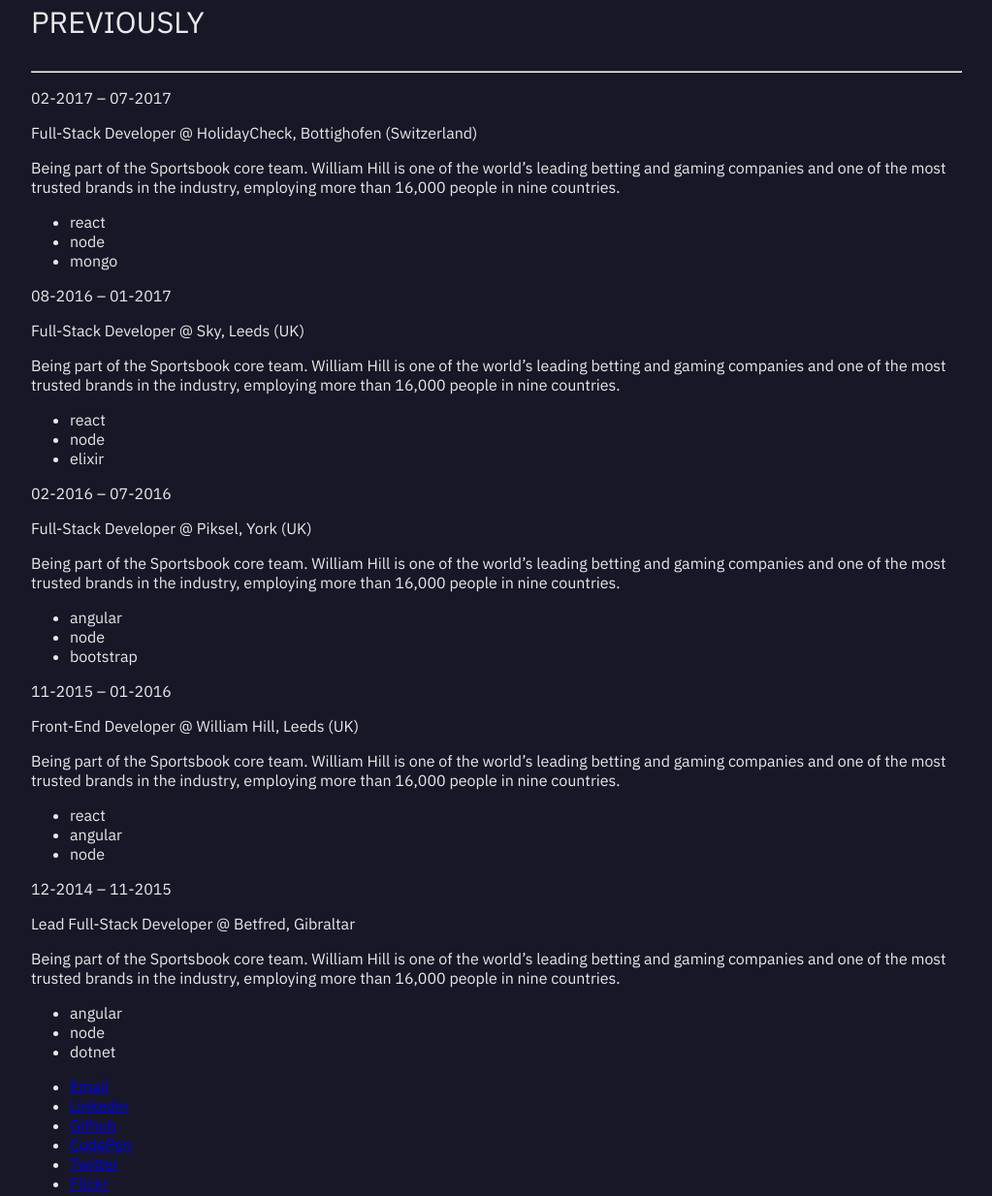
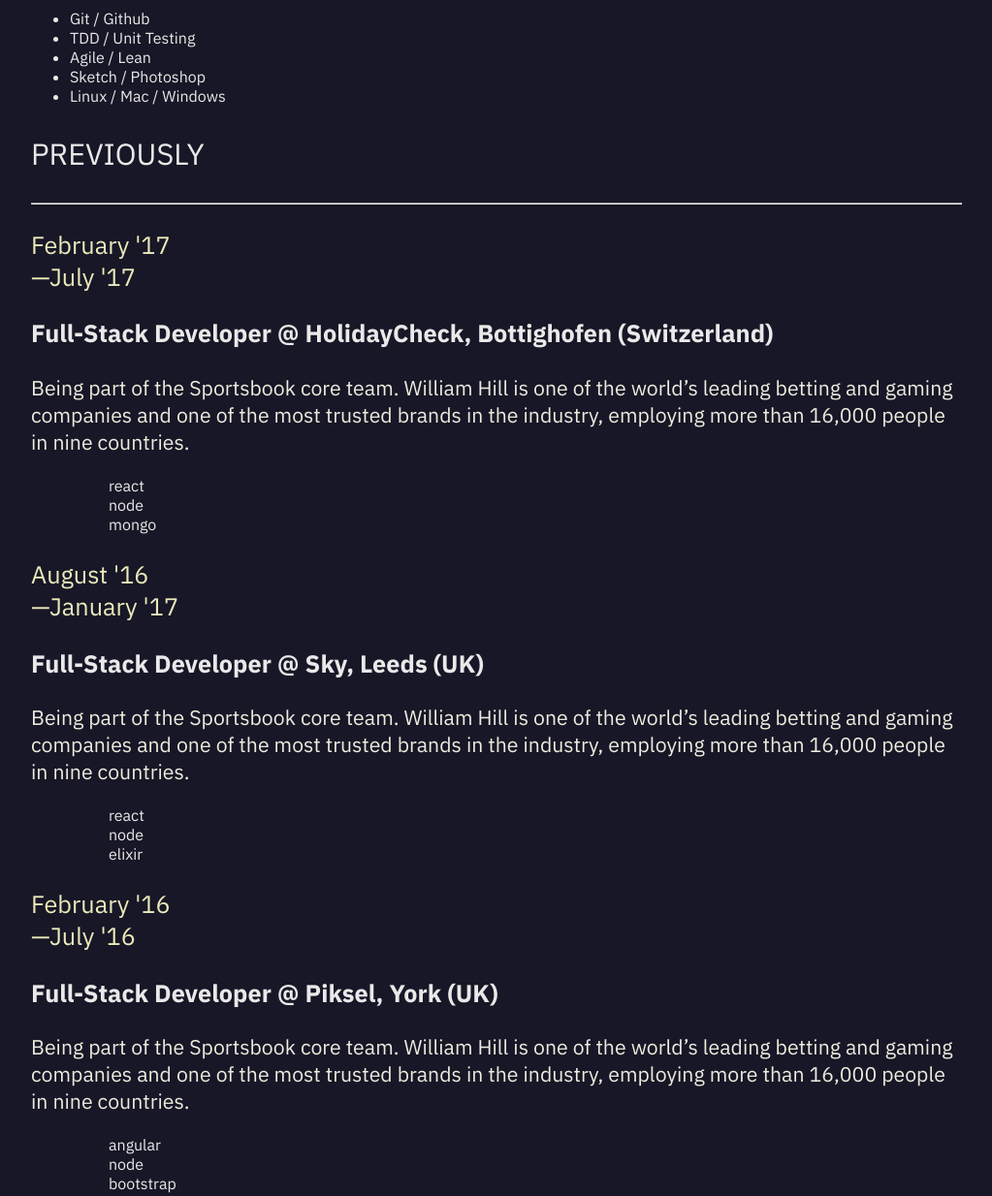
Before and after one commit to cpoliver/cpoliver.github.io_old, a Gatsby site: page / in a window 1280 px wide. Shown: the part 1278-2512 px from the top of the page at 97% size, without its empty margins (128-1151 px from the left). Built offline with nearby package versions, Linux system fonts and the light colour scheme; Gatsby itself is replaced by a stand-in of ours.

Commit message:
improve employment content and component

```diff
--- a/src/components/Employment.js
+++ b/src/components/Employment.js
@@ -1,6 +1,33 @@
 import React from "react";
+import styled from "styled-components";
 
 import { employment } from "../content";
+import { color, font } from "../styles";
+
+const DateRange = styled.p`
+  color: ${color.text.secondary}
+  font-size: ${font.size.body.lg};
+`;
+
+const Duration = styled.p`
+  color: ${color.text.muted};
+  font-size: ${font.size.body.sm};
+`;
+
+const Heading = styled.p`
+  color: ${color.text.primary};
+  font-size: ${font.size.body.lg};
+  font-weight: ${font.weight.bolder};
+`;
+
+const Description = styled.p`
+  color: ${color.text.secondaryMuted};
+  font-size: ${font.size.body.md};
+`;
+
+const TechStack = styled.ul``;
+
+const Technology = styled.ul``;
 
 export default ({
   from,
@@ -12,17 +39,20 @@
   tech
 }) => (
   <div>
-    <p>
-      {from} – {to}
-    </p>
-    <p>
+    <DateRange>
+      {from}
+      <br />
+      &mdash;
+      {to}
+    </DateRange>
+    <Heading>
       {position} @ {company}, {location}
-    </p>
-    <p>{description}</p>
-    <ul>
+    </Heading>
+    <Description>{description}</Description>
+    <TechStack>
       {tech.map(technology => (
-        <li>{technology}</li>
+        <Technology>{technology}</Technology>
       ))}
-    </ul>
+    </TechStack>
   </div>
 );
--- a/src/content.js
+++ b/src/content.js
@@ -11,7 +11,7 @@
   placeholder:
     "Being part of the Sportsbook core team. William Hill is one of the world’s leading betting and gaming companies and one of the most trusted brands in the industry, employing more than 16,000 people in nine countries.",
   current: {
-    from: "08-2017",
+    from: "August '17",
     company: "Casumo",
     position: "Front-End Developer",
     location: "Malta (Remote)",
@@ -19,8 +19,8 @@
   },
   previous: [
     {
-      from: "02-2017",
-      to: "07-2017",
+      from: "February '17",
+      to: "July '17",
       company: "HolidayCheck",
       duration: 6,
       position: "Full-Stack Developer",
@@ -28,8 +28,8 @@
       tech: ["react", "node", "mongo"]
     },
     {
-      from: "08-2016",
-      to: "01-2017",
+      from: "August '16",
+      to: "January '17",
       company: "Sky",
       duration: 6,
       position: "Full-Stack Developer",
@@ -37,8 +37,8 @@
       tech: ["react", "node", "elixir"]
     },
     {
-      from: "02-2016",
-      to: "07-2016",
+      from: "February '16",
+      to: "July '16",
       company: "Piksel",
       duration: 6,
       position: "Full-Stack Developer",
@@ -46,8 +46,8 @@
       tech: ["angular", "node", "bootstrap"]
     },
     {
-      from: "11-2015",
-      to: "01-2016",
+      from: "November '15",
+      to: "January '16",
       company: "William Hill",
       duration: 3,
       position: "Front-End Developer",
@@ -55,8 +55,8 @@
       tech: ["react", "angular", "node"]
     },
     {
-      from: "12-2014",
-      to: "11-2015",
+      from: "December '14",
+      to: "November '15",
       company: "Betfred",
       duration: 12,
       position: "Lead Full-Stack Developer",
```
